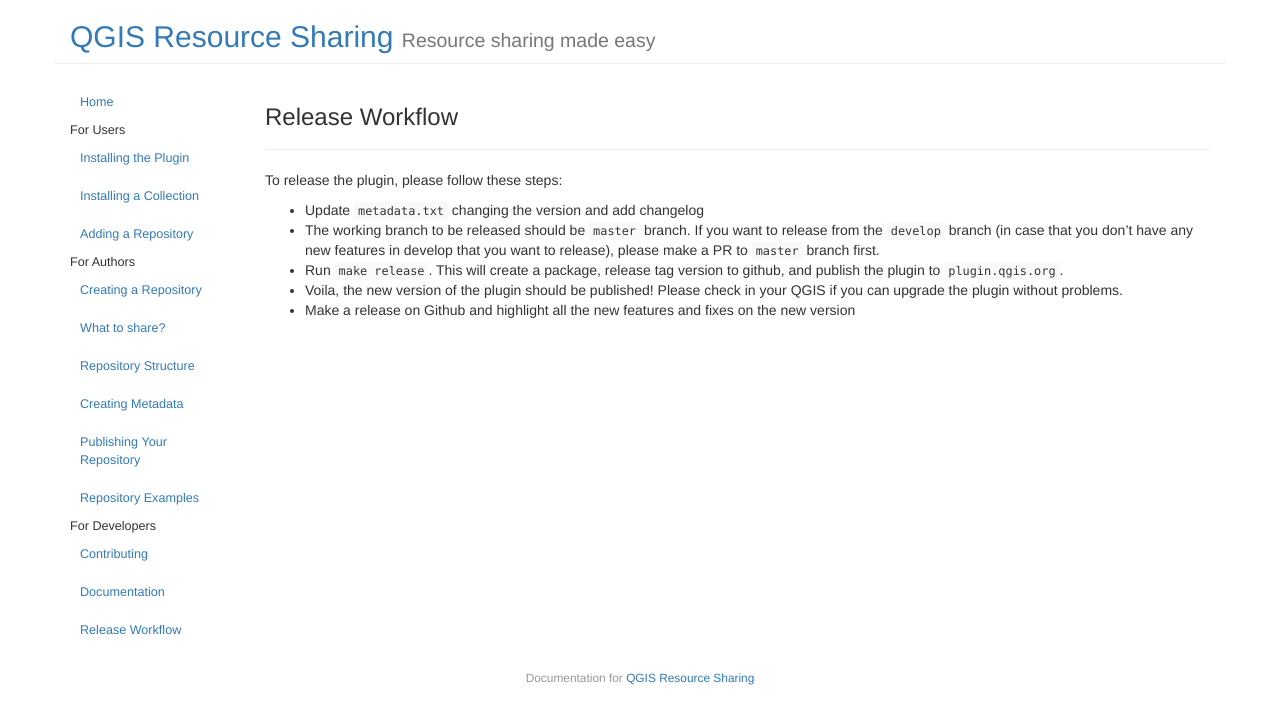
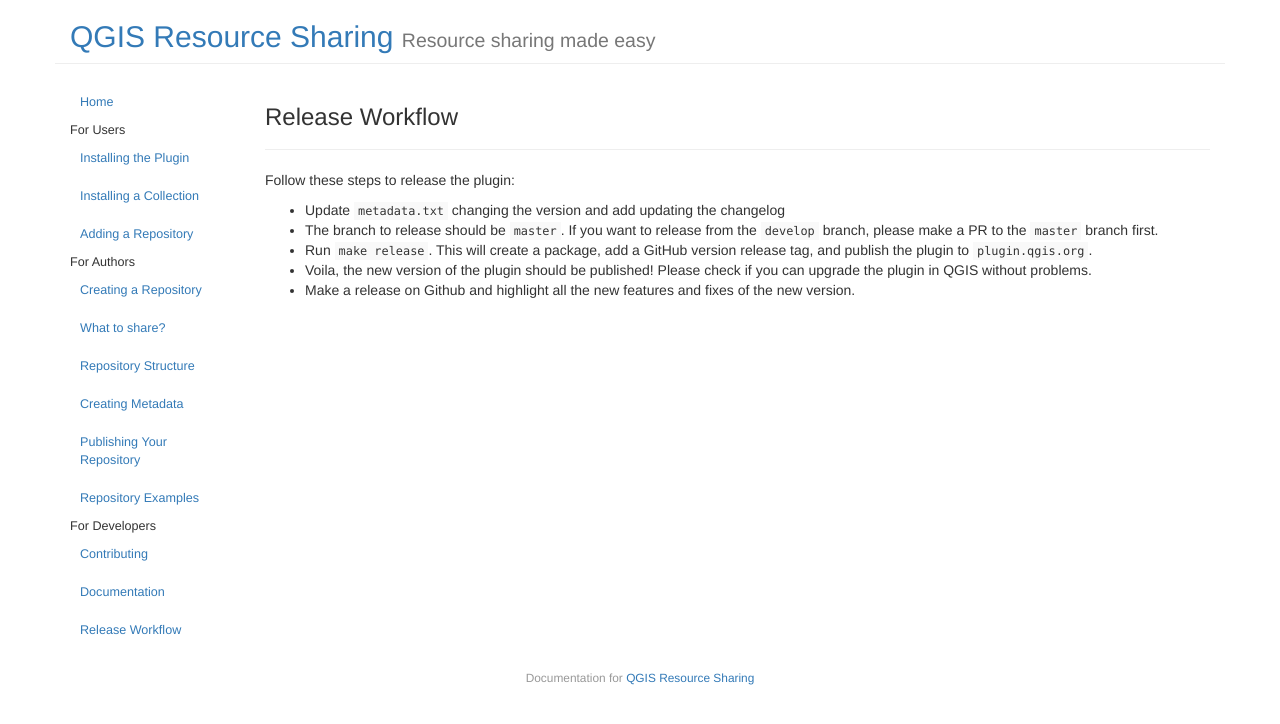
Before and after one commit to QGIS-Contribution/QGIS-ResourceSharing, a Jekyll site: the page built from _posts/2016-09-04-release-workflow.md, in a window 1280 px wide. Shown: the top 724 px of the page. Built offline with Jekyll 4.4.1, drawn with Linux system fonts in a browser that asks for light colours.

Commit message:
Update 2016-09-04-release-workflow.md

````diff
--- a/_posts/2016-09-04-release-workflow.md
+++ b/_posts/2016-09-04-release-workflow.md
@@ -6,10 +6,15 @@
 order: 3
 ---
 
-To release the plugin, please follow these steps:
+Follow these steps to release the plugin:
 
-* Update ```metadata.txt``` changing the version and add changelog
-* The working branch to be released should be ```master``` branch. If you want to release from the ```develop``` branch (in case that you don't have any new features in develop that you want to release), please make a PR to ```master``` branch first.
-* Run ```make release```. This will create a package, release tag version to github, and publish the plugin to ```plugin.qgis.org```.
-* Voila, the new version of the plugin should be published! Please check in your QGIS if you can upgrade the plugin without problems.
-* Make a release on Github and highlight all the new features and fixes on the new version
+* Update ```metadata.txt``` changing the version and add updating the changelog
+* The branch to release should be ```master```.
+  If you want to release from the ```develop``` branch, please make a PR
+  to the ```master``` branch first.
+* Run ```make release```. This will create a package, add a GitHub version release
+  tag, and publish the plugin to ```plugin.qgis.org```.
+* Voila, the new version of the plugin should be published!
+  Please check if you can upgrade the plugin in QGIS without problems.
+* Make a release on Github and highlight all the new features and fixes of
+  the new version.
````
